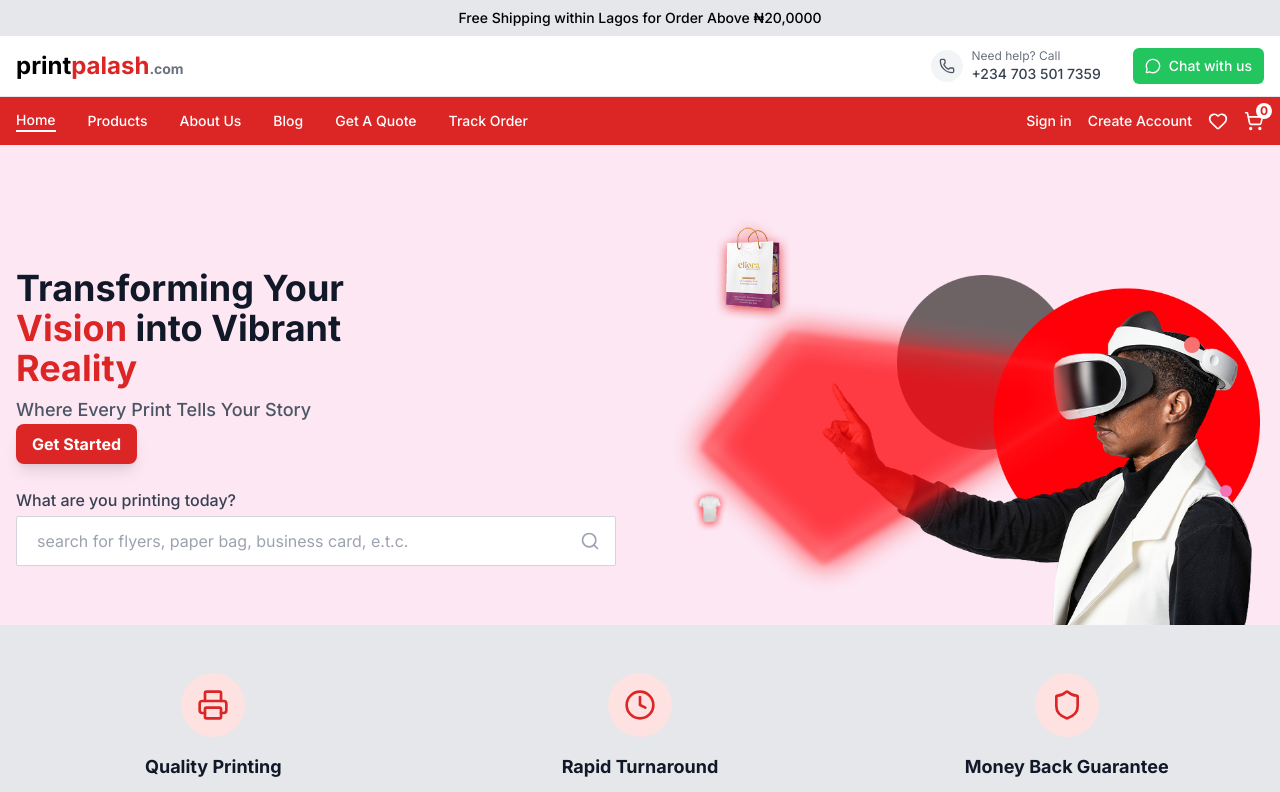
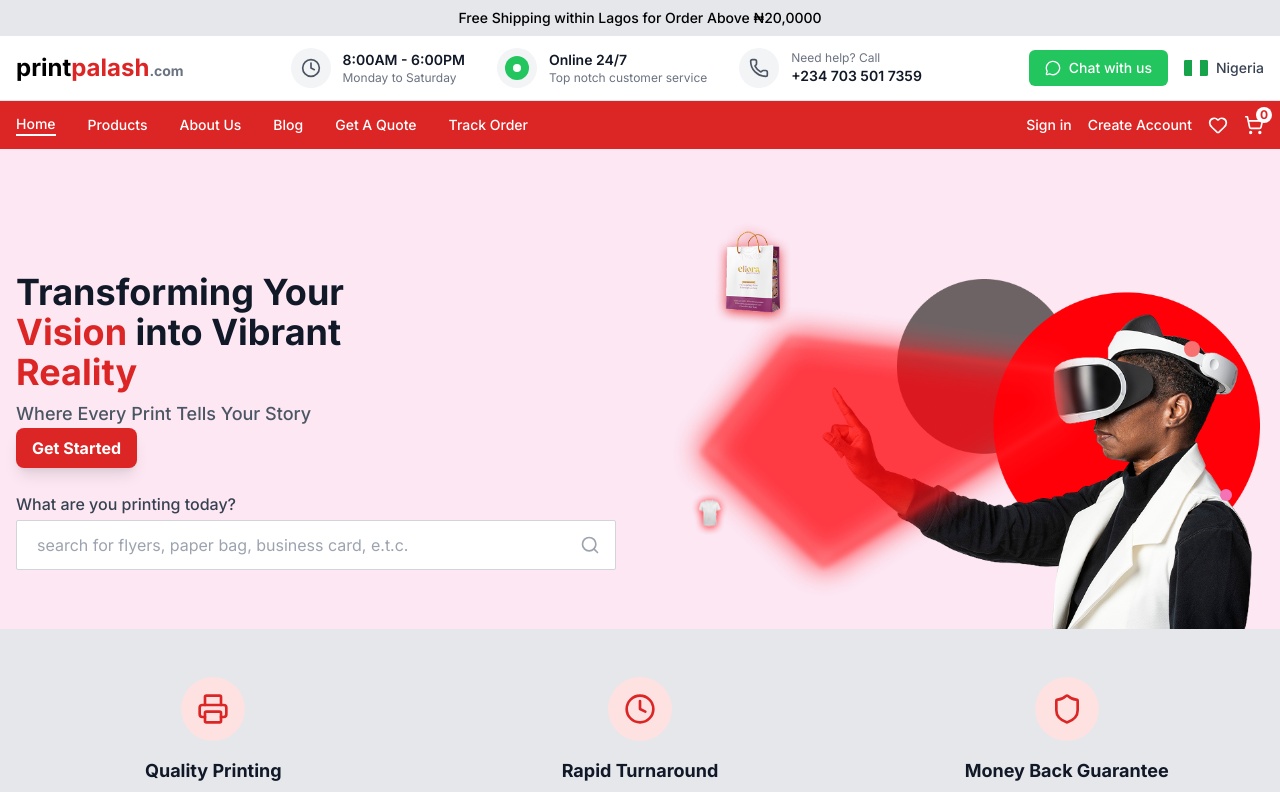
Before and after one commit to davidgraphix/printpalash, a Next.js app: page / in a window 1280 px wide. Shown: the top 792 px of the page. Built offline with nearby package versions, Linux system fonts and the light colour scheme; a web font is replaced by a local one.

Commit message:
feat: Enhance Header component with improved mobile layout, added business hours, and chat functionality

```diff
--- a/components/Home/Header.tsx
+++ b/components/Home/Header.tsx
@@ -1,48 +1,129 @@
-import { Phone, MessageCircle } from "lucide-react";
+import { Phone, MessageCircle, Clock } from "lucide-react";
 import Link from "next/link";
 
 export default function Header() {
   return (
     <header className="bg-white py-3 border-b border-gray-200">
       <div className="container mx-auto px-4">
-        <div className="flex items-center justify-between">
+        {/* Mobile Layout */}
+        <div className="lg:hidden flex items-center justify-between">
           {/* Logo */}
           <div className="flex-shrink-0">
-            <h1 className="text-xl lg:text-2xl font-bold text-black">
+            <h1 className="text-lg font-bold text-black">
               print<span className="text-red-600">palash</span>
-              <span className="text-xs lg:text-sm text-gray-500">.com</span>
+              <span className="text-xs text-gray-500">.com</span>
             </h1>
           </div>
 
-          {/* Right Side - Mobile & Desktop */}
-          <div className="flex items-center space-x-3 lg:space-x-8">
-            {/* Need help? Call - Desktop Only */}
-            <div className="hidden lg:flex items-center space-x-2">
+          {/* Center - Need Help Call */}
+          <div className="flex items-center space-x-2">
             <div className="w-8 h-8 bg-gray-100 rounded-full flex items-center justify-center">
               <Phone className="w-4 h-4 text-gray-600" />
             </div>
             <div className="flex flex-col">
-                <span className="text-xs text-gray-500">Need help? Call</span>
-                <span className="text-sm text-gray-700 font-medium">
+              <span className="text-xs text-gray-500">Need help? Call:</span>
+              <span className="text-[10px] text-gray-900 font-medium">
                 +234 703 501 7359
               </span>
             </div>
           </div>
 
-            {/* Mobile Phone Display */}
-            <div className="lg:hidden flex items-center space-x-1">
-              <Phone className="w-4 h-4 text-gray-600" />
-              <span className="text-sm text-gray-700 font-medium">
+          {/* Right Side - Chat Button */}
+          <div className="flex-shrink-0">
+            <Link
+              href="https://wa.me/2347035017359"
+              target="_blank"
+              rel="noopener noreferrer"
+            >
+              <div className="flex items-center space-x-2 bg-green-500 text-white px-2 py-1 rounded-md hover:bg-green-600 transition-colors">
+                <MessageCircle className="w-3 h-3" />
+                <span className="text-[10px] font-medium">Chat with us</span>
+              </div>
+            </Link>
+          </div>
+        </div>
+
+        {/* Desktop Layout */}
+        <div className="hidden lg:flex items-center justify-between">
+          {/* Logo */}
+          <div className="flex-shrink-0">
+            <h1 className="text-2xl font-bold text-black">
+              print<span className="text-red-600">palash</span>
+              <span className="text-sm text-gray-500">.com</span>
+            </h1>
+          </div>
+
+          {/* Center Content */}
+          <div className="flex items-center space-x-8">
+            {/* Business Hours */}
+            <div className="flex items-center space-x-3">
+              <div className="w-10 h-10 bg-gray-100 rounded-full flex items-center justify-center">
+                <Clock className="w-5 h-5 text-gray-600" />
+              </div>
+              <div className="flex flex-col">
+                <span className="text-sm font-semibold text-gray-900">
+                  8:00AM - 6:00PM
+                </span>
+                <span className="text-xs text-gray-500">
+                  Monday to Saturday
+                </span>
+              </div>
+            </div>
+
+            {/* Online 24/7 */}
+            <div className="flex items-center space-x-3">
+              <div className="w-10 h-10 bg-gray-100 rounded-full flex items-center justify-center">
+                <div className="w-6 h-6 bg-green-500 rounded-full flex items-center justify-center">
+                  <div className="w-2 h-2 bg-white rounded-full"></div>
+                </div>
+              </div>
+              <div className="flex flex-col">
+                <span className="text-sm font-semibold text-gray-900">
+                  Online 24/7
+                </span>
+                <span className="text-xs text-gray-500">
+                  Top notch customer service
+                </span>
+              </div>
+            </div>
+
+            {/* Need Help Call */}
+            <div className="flex items-center space-x-3">
+              <div className="w-10 h-10 bg-gray-100 rounded-full flex items-center justify-center">
+                <Phone className="w-5 h-5 text-gray-600" />
+              </div>
+              <div className="flex flex-col">
+                <span className="text-xs text-gray-500">Need help? Call</span>
+                <span className="text-sm text-gray-900 font-semibold">
                   +234 703 501 7359
                 </span>
               </div>
+            </div>
+          </div>
 
-            {/* Chat with us Button */}
-            <Link href="https://wa.me/2347035017359" target="_blank" rel="noopener noreferrer">
-            <div className="flex items-center space-x-2 bg-green-500 cursor: pointer; text-white px-3 py-2 rounded-md">
+          {/* Right Side */}
+          <div className="flex items-center space-x-4">
+            {/* Chat Button */}
+            <Link
+              href="https://wa.me/2347035017359"
+              target="_blank"
+              rel="noopener noreferrer"
+            >
+              <div className="flex items-center space-x-2 bg-green-500 text-white px-4 py-2 rounded-md hover:bg-green-600 transition-colors">
                 <MessageCircle className="w-4 h-4" />
                 <span className="text-sm font-medium">Chat with us</span>
-            </div></Link>
+              </div>
+            </Link>
+
+            {/* Nigeria Flag */}
+            <div className="flex items-center space-x-2">
+              <div className="w-6 h-4 bg-green-600 relative overflow-hidden rounded-sm">
+                <div className="absolute left-0 top-0 w-2 h-full bg-green-600"></div>
+                <div className="absolute left-2 top-0 w-2 h-full bg-white"></div>
+                <div className="absolute right-0 top-0 w-2 h-full bg-green-600"></div>
+              </div>
+              <span className="text-sm text-gray-700 font-medium">Nigeria</span>
+            </div>
           </div>
         </div>
       </div>
```
Lines whose indentation alone changed are shown as unchanged.
